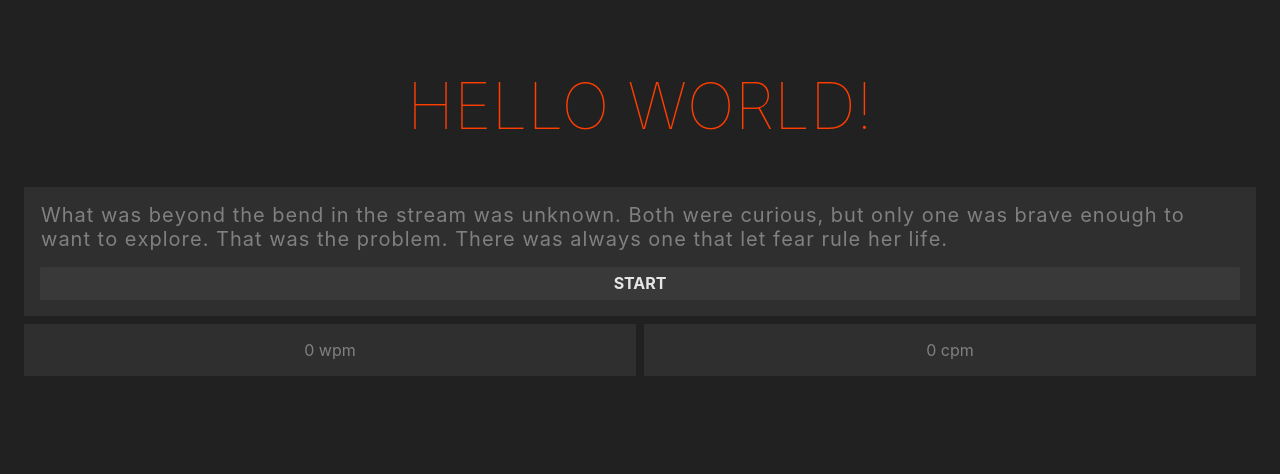
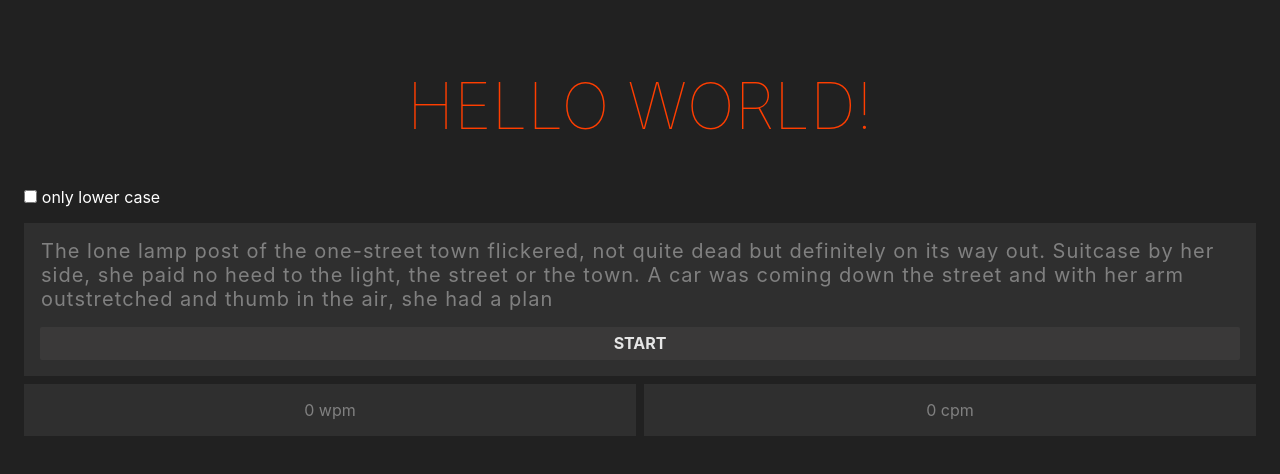
Before and after one commit to mcapkovic/typing-game-svelte, a Svelte app: page / in a window 1280 px wide. Shown: the top 474 px of the page. Built offline with nearby package versions, Linux system fonts and the light colour scheme.

Commit message:
Add lowercase checkbox

```diff
--- /dev/null
+++ b/src/components/Checkbox.svelte
@@ -0,0 +1,22 @@
+<script>
+  export let label = "";
+  export let id = Math.floor(Math.random() * 1000000 + 1);
+  export let checked = false;
+  export let disabled = false
+</script>
+
+<div class="checkbox">
+  <input class="checkbox__input" {id} type="checkbox" bind:checked disabled={disabled} /><label
+    for={id}>{label}</label
+  >
+</div>
+
+<style>
+  .checkbox {
+    display: flex;
+    align-items: center;
+  }
+  .checkbox__input {
+    margin: 0 0.3em 0 0;
+  }
+</style>
--- a/src/components/Typing.svelte
+++ b/src/components/Typing.svelte
@@ -2,6 +2,7 @@
   import Game from "./Game.svelte";
   import WPM from "./WPM.svelte";
   import CPM from "./CPM.svelte";
+  import Checkbox from "./Checkbox.svelte";
 
   import { DEFAULT_STATE } from "../constants";
   import { paragraphs } from "../text";
@@ -10,8 +11,11 @@
   let letters = [];
   let possition = -1;
   let correctWords = 0;
+  let forceLowerCase = false;
+  let words;
 
-  const words = initialText.split(" ");
+  function generateContent() {
+    letters = [];
     words.forEach((word) => {
       [...word].forEach((letter, index) => {
         letters.push({
@@ -27,9 +31,28 @@
         state: DEFAULT_STATE,
       });
     });
+  }
+
+  $: if (forceLowerCase) {
+    words = [];
+    words = initialText.toLowerCase().split(" ");
+    generateContent();
+  } else {
+    words = [];
+    words = initialText.split(" ");
+    generateContent();
+  }
 </script>
 
 <div class="typing">
+  <div class="typing__settings">
+    <Checkbox
+      id="lowerCase"
+      label="only lower case"
+      bind:checked={forceLowerCase}
+      disabled={possition !== -1}
+    />
+  </div>
   <Game bind:letters bind:possition bind:correctWords />
   <div class="typing__stats">
     <WPM className="typing__stats__tile" {correctWords} />
@@ -46,6 +69,10 @@
   /* .typing{
 
 } */
+
+.typing__settings{
+    margin-bottom: 1em;
+}
   .typing__stats {
     display: flex;
   }
```
Lines whose indentation alone changed are shown as unchanged.
